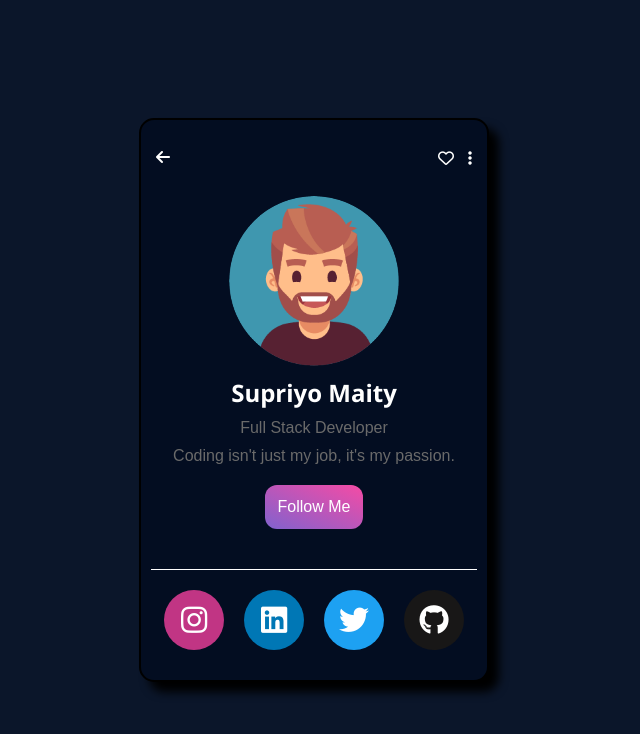
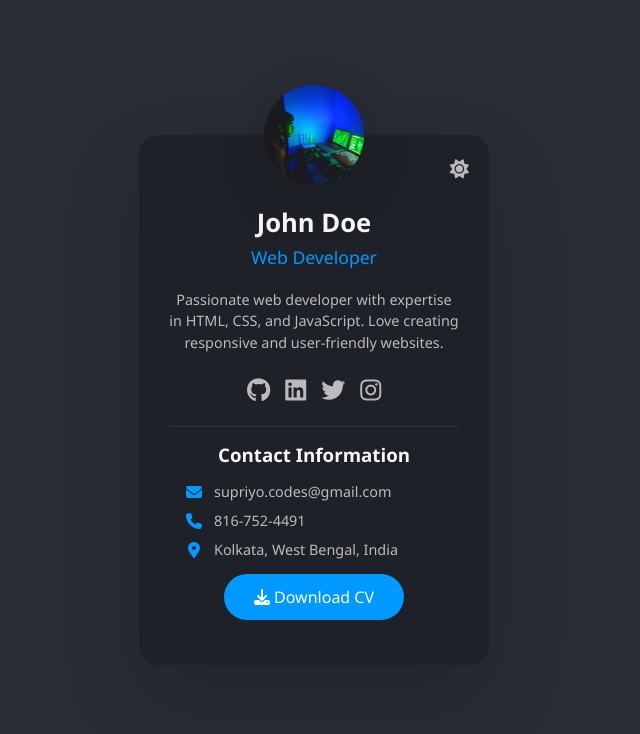
Before and after one commit to supriyo-1207/profile-card, a plain HTML site: page index.html in a window 1280 px wide. Shown: the whole page, without its empty margins (326-966 px from the left). Drawn offline with Linux system fonts and the light colour scheme.

Commit message:
update style

```diff
--- a/index.html
+++ b/index.html
@@ -1,49 +1,52 @@
 <!DOCTYPE html>
 <html lang="en">
-
 <head>
   <meta charset="UTF-8">
   <meta name="viewport" content="width=device-width, initial-scale=1.0">
-    <title>Document</title>
-    <link rel="stylesheet" href="https://cdnjs.cloudflare.com/ajax/libs/font-awesome/6.5.2/css/all.min.css"
-        integrity="sha512-SnH5WK+bZxgPHs44uWIX+LLJAJ9/2PkPKZ5QiAj6Ta86w+fsb2TkcmfRyVX3pBnMFcV7oQPJkl9QevSCWr3W6A=="
-        crossorigin="anonymous" referrerpolicy="no-referrer" />
-    <link rel="stylesheet" href="style.css">
+  <title>Profile Card</title>
+  <link rel="stylesheet" href="https://cdnjs.cloudflare.com/ajax/libs/font-awesome/6.5.2/css/all.min.css" integrity="sha512-SnH5WK+bZxgPHs44uWIX+LLJAJ9/2PkPKZ5QiAj6Ta86w+fsb2TkcmfRyVX3pBnMFcV7oQPJkl9QevSCWr3W6A==" crossorigin="anonymous" referrerpolicy="no-referrer" />
+  <link rel="stylesheet" href="./src/style.css">
 </head>
+<body class="dark-mode">
+  <div class="card">
+    <div class="img-container">
+      <img src="./image/user.jpg" alt="Profile Image">
+    </div>
+    <div class="content">
+      <div class="theme-toggle" id="themeToggle"><i class="fas fa-sun"></i></div>
+      <h2 id="name">John Doe</h2>
+      <p class="role" id="role">Web Developer</p>
+      <p class="bio" id="bio">Passionate web developer with expertise in HTML, CSS, and JavaScript. Love creating responsive and user-friendly websites.</p>
 
-<body>
-    <div class="container">
-        <div class="card-container">
-            <div class="card">
-                <div class="header">
-                    <div class="left-arrow">
-                        <i class="fa-solid fa-arrow-left"></i>
+      <div class="social-icons">
+        <a href="#" target="_blank" id="github"><i class="fab fa-github"></i></a>
+        <a href="#" target="_blank" id="linkedin"><i class="fab fa-linkedin"></i></a>
+        <a href="#" target="_blank" id="twitter"><i class="fab fa-twitter"></i></a>
+        <a href="#" target="_blank" id="instagram"><i class="fab fa-instagram"></i></a>
       </div>
-                    <div class="right-arrow">
-                        <i class="fa-regular fa-heart"></i>
-                        <i class="fa-solid fa-ellipsis-vertical"></i>
+
+      <div class="contact-section">
+        <h3>Contact Information</h3>
+        <div class="contact-info">
+          <div>
+            <i class="fas fa-envelope"></i>
+            <span id="email">supriyo.codes@gmail.com</span>
+          </div>
+          <div>
+            <i class="fas fa-phone"></i>
+            <span id="phone">816-752-4491</span>
+          </div>
+          <div>
+            <i class="fas fa-map-marker-alt"></i>
+            <span id="location">Kolkata, West Bengal, India</span>
           </div>
         </div>
-                <div class="card-body">
-                    <div class="img">
-                        <img src="user.png" alt="user">
-                    </div>
-                    <div class="content">
-                        <h1>Supriyo Maity</h1>
-                        <p>Full Stack Developer</p>
-                        <p>Coding isn't just my job, it's my passion.</p>
-                        <button>Follow Me</button>
-                    </div>
-                </div>
-                <div class="social-media">
-                    <a href="https://www.instagram.com/supriyomaity_1207/" target="_blank" class="instagram"><i class="fab fa-instagram social"></i></a>
-                    <a href="https://www.linkedin.com/in/supriyomaity/" target="_blank" class="linkedin"><i class="fab fa-linkedin social"></i></a>
-                    <a href="https://twitter.com/supriyo_1207"  target="_blank" class="twitter"><i class="fab fa-twitter social"></i></a>
-                    <a href="https://github.com/SupriyoMaity1207" target="_blank" class="github"><i class="fab fa-github social"></i></a>
+        <button class="actionBtn" id="downloadBtn"><i class="fas fa-download"></i> Download CV</button>
       </div>
     </div>
   </div>
-    </div>
+
+  <!-- Add your JavaScript code here -->
+   <script src="./src/main.js"></script>
 </body>
-
 </html>
--- /dev/null
+++ b/src/main.js
@@ -0,0 +1,69 @@
+// Edit profile information functionality
+document.addEventListener('DOMContentLoaded', function () {
+  // Elements
+  const nameEl = document.getElementById('name');
+  const roleEl = document.getElementById('role');
+  const bioEl = document.getElementById('bio');
+  const emailEl = document.getElementById('email');
+  const phoneEl = document.getElementById('phone');
+  const locationEl = document.getElementById('location');
+  const downloadBtn = document.getElementById('downloadBtn');
+  const themeToggle = document.getElementById('themeToggle');
+
+  // Edit on double click functionality
+  [nameEl, roleEl, bioEl, emailEl, phoneEl, locationEl].forEach(element => {
+    element.addEventListener('dblclick', function () {
+      const currentValue = this.textContent;
+      const input = document.createElement('input');
+      input.value = currentValue;
+      input.style.width = '100%';
+      input.style.fontSize = window.getComputedStyle(this).fontSize;
+
+      if (this === bioEl) {
+        const textarea = document.createElement('textarea');
+        textarea.value = currentValue;
+        textarea.style.width = '100%';
+        textarea.style.height = '80px';
+        textarea.style.resize = 'none';
+        this.textContent = '';
+        this.appendChild(textarea);
+        textarea.focus();
+
+        textarea.addEventListener('blur', function () {
+          element.textContent = this.value;
+        });
+        return;
+      }
+
+      this.textContent = '';
+      this.appendChild(input);
+      input.focus();
+
+      input.addEventListener('blur', function () {
+        element.textContent = this.value;
+      });
+    });
+  });
+
+  // Download CV functionality
+  downloadBtn.addEventListener('click', function () {
+    // Option 1: If your PDF is hosted online
+    // window.open('path/to/your/Supriyo_Maity_CV.pdf', '_blank');
+
+    // Option 2: If your PDF is in your project directory
+    const a = document.createElement('a');
+    a.href = '../cv/Supriyo_Maity_CV.pdf';
+    a.download = 'Supriyo_Maity_CV.pdf';
+    document.body.appendChild(a);
+    a.click();
+    document.body.removeChild(a);
+  });
+
+  // Theme toggle functionality - starting with dark mode
+  themeToggle.addEventListener('click', function () {
+    document.body.classList.toggle('dark-mode');
+    this.innerHTML = document.body.classList.contains('dark-mode') ?
+      '<i class="fas fa-sun"></i>' :
+      '<i class="fas fa-moon"></i>';
+  });
+});
--- /dev/null
+++ b/src/style.css
@@ -0,0 +1,207 @@
+* {
+  margin: 0;
+  padding: 0;
+  box-sizing: border-box;
+  font-family: 'Segoe UI', Tahoma, Geneva, Verdana, sans-serif;
+}
+
+body {
+  display: flex;
+  justify-content: center;
+  align-items: center;
+  min-height: 100vh;
+  background-color: #f5f5f5;
+  transition: background-color 0.3s;
+}
+
+.card {
+  position: relative;
+  width: 350px;
+  background-color: #fff;
+  border-radius: 20px;
+  box-shadow: 0 35px 80px rgba(0, 0, 0, 0.15);
+  transition: 0.5s;
+}
+
+.card:hover {
+  box-shadow: 0 35px 80px rgba(0, 0, 0, 0.25);
+  transform: translateY(-10px);
+}
+
+.card .img-container {
+  position: absolute;
+  left: 50%;
+  top: -50px;
+  transform: translateX(-50%);
+  width: 100px;
+  height: 100px;
+  background: #fff;
+  border-radius: 50%;
+  box-shadow: 0 15px 50px rgba(0, 0, 0, 0.15);
+  overflow: hidden;
+  transition: background-color 0.3s;
+}
+
+.card .img-container img {
+  position: absolute;
+  top: 0;
+  left: 0;
+  width: 100%;
+  height: 100%;
+  object-fit: cover;
+}
+
+.card .content {
+  position: relative;
+  padding: 70px 30px 30px;
+  text-align: center;
+}
+
+.card .content h2 {
+  color: #333;
+  font-size: 1.6em;
+  font-weight: 600;
+  margin-bottom: 5px;
+  transition: color 0.3s;
+}
+
+.card .content p.role {
+  color: #0099ff;
+  font-size: 1.1em;
+  font-weight: 500;
+  margin-bottom: 20px;
+}
+
+.card .content p.bio {
+  color: #666;
+  font-size: 0.9em;
+  line-height: 1.5;
+  margin-bottom: 20px;
+  transition: color 0.3s;
+}
+
+.social-icons {
+  display: flex;
+  justify-content: center;
+  gap: 15px;
+  margin-bottom: 20px;
+}
+
+.social-icons a {
+  color: #555;
+  font-size: 1.5em;
+  text-decoration: none;
+  transition: 0.3s;
+}
+
+.social-icons a:hover {
+  color: #0099ff;
+  transform: translateY(-3px);
+}
+
+.contact-section {
+  margin-top: 20px;
+  padding: 15px;
+  border-top: 1px solid #eee;
+  transition: border-color 0.3s;
+}
+
+.contact-section h3 {
+  margin-bottom: 15px;
+  color: #333;
+  transition: color 0.3s;
+}
+
+.contact-info {
+  display: flex;
+  flex-direction: column;
+  gap: 10px;
+  text-align: left;
+  margin-bottom: 15px;
+}
+
+.contact-info div {
+  display: flex;
+  align-items: center;
+  gap: 10px;
+}
+
+.contact-info i {
+  width: 20px;
+  text-align: center;
+  color: #0099ff;
+}
+
+.contact-info span {
+  font-size: 0.9em;
+  color: #555;
+  transition: color 0.3s;
+}
+
+.actionBtn {
+  display: inline-block;
+  padding: 12px 30px;
+  border: none;
+  outline: none;
+  background-color: #0099ff;
+  color: white;
+  font-size: 1em;
+  font-weight: 500;
+  cursor: pointer;
+  border-radius: 30px;
+  transition: 0.3s;
+}
+
+.actionBtn:hover {
+  background-color: #0077cc;
+}
+
+.theme-toggle {
+  position: absolute;
+  top: 20px;
+  right: 20px;
+  cursor: pointer;
+  font-size: 1.2em;
+  color: #555;
+  transition: 0.3s;
+}
+
+.dark-mode {
+  background-color: #282c35;
+}
+
+.dark-mode .card {
+  background-color: #1e2127;
+}
+
+.dark-mode .card .img-container {
+  background-color: #1e2127;
+}
+
+.dark-mode .card .content h2 {
+  color: #f5f5f5;
+}
+
+.dark-mode .card .content p.bio {
+  color: #bbb;
+}
+
+.dark-mode .contact-section h3 {
+  color: #f5f5f5;
+}
+
+.dark-mode .contact-info span {
+  color: #bbb;
+}
+
+.dark-mode .contact-section {
+  border-top: 1px solid #333;
+}
+
+.dark-mode .social-icons a {
+  color: #bbb;
+}
+
+.dark-mode .theme-toggle {
+  color: #bbb;
+}
--- a/style.css
+++ /dev/null
@@ -1,174 +0,0 @@
-* {
-    padding: 0;
-    margin: 0;
-    box-sizing: border-box;
-}
-
-.container {
-    background-color: #0B162A;
-    width: 100%;
-    height: 100vh;
-}
-
-.card-container {
-    width: 100%;
-    height: 100%;
-    display: flex;
-    justify-content: center;
-    align-items: center;
-}
-
-.card {
-    width: 90%;
-    max-width: 350px;
-    background-color: #030d21;
-    border-radius: 15px;
-    border: 2px solid black;
-    box-shadow: 10px 10px 10px black;
-    padding: 10px;
-    color: white;
-    margin: 20px;
-}
-
-.header {
-    display: flex;
-    justify-content: space-between;
-    align-items: center;
-    padding: 0 5px;
-    padding-top: 10px;
-
-}
-.left-arrow{
-    cursor: pointer;
-}
-.right-arrow i{
-    cursor: pointer;
-}
-
-.fa-regular {
-    margin: 10px;
-}
-
-.img img {
-    width: 170px;
-    height: 170px;
-    margin: 20px auto 0;
-    border-radius: 100%;
-    display: block;
-}
-
-.content {
-    border-bottom: 1px solid white;
-    padding: 0 10px;
-    text-align: center;
-}
-
-h1 {
-    font-family: 'Segoe UI', Tahoma, Geneva, Verdana, sans-serif;
-    font-size: 24px;
-    margin: 10px 0;
-}
-
-p {
-    font-family: Arial, Helvetica, sans-serif;
-    font-size: 16px;
-    margin-bottom: 10px;
-    color: rgb(106, 106, 106);
-}
-
-button {
-    padding: 13px;
-    font-size: 16px;
-    border-radius: 12px;
-    outline: 0;
-    background: linear-gradient(to top right, #8162CE, #F54BA5);
-    border: none;
-    cursor: pointer;
-    margin: 20px auto 40px;
-    display: block;
-    color: white;
-    transition: background-color 0.3s ease;
-    /* Added transition */
-}
-
-button:hover {
-    background: linear-gradient(to top right, #6d4abd, #e64293);
-    /* Hover background color */
-}
-
-.social-media {
-    display: flex;
-    justify-content: center;
-    align-items: center;
-}
-
-.social-media a {
-    margin: 20px 10px;
-    width: 60px;
-    height: 60px;
-    border-radius: 50%;
-    display: flex;
-    justify-content: center;
-    align-items: center;
-    text-decoration: none;
-    transition: background-color 0.3s ease;
-
-}
-
-.instagram {
-    background-color: #C13584;
-}
-
-.instagram:hover {
-    background-color: #ea2d98;
-}
-
-.linkedin {
-    background-color: #0077B5;
-}
-
-.linkedin:hover {
-    background-color: #0A66C2;
-}
-
-.twitter {
-    background-color: #1DA1F2;
-}
-
-.twitter:hover {
-    background-color: #36C5F0;
-}
-
-.github {
-    background-color: #181717;
-}
-
-.github:hover {
-    background-color: #24292E;
-}
-
-.social {
-    font-size: 30px;
-    color: white;
-}
-
-@media (max-width: 768px) {
-    .card {
-        width: 90%;
-        max-width: 300px;
-    }
-
-    .img img {
-        width: 150px;
-        height: 150px;
-        margin: 20px auto 0;
-    }
-
-    h1 {
-        font-size: 20px;
-    }
-
-    p {
-        font-size: 14px;
-    }
-}
```
Also changed, not shown: image/user.jpg (added), user.png (deleted), 1 other file. Lines whose indentation alone changed are shown as unchanged.
